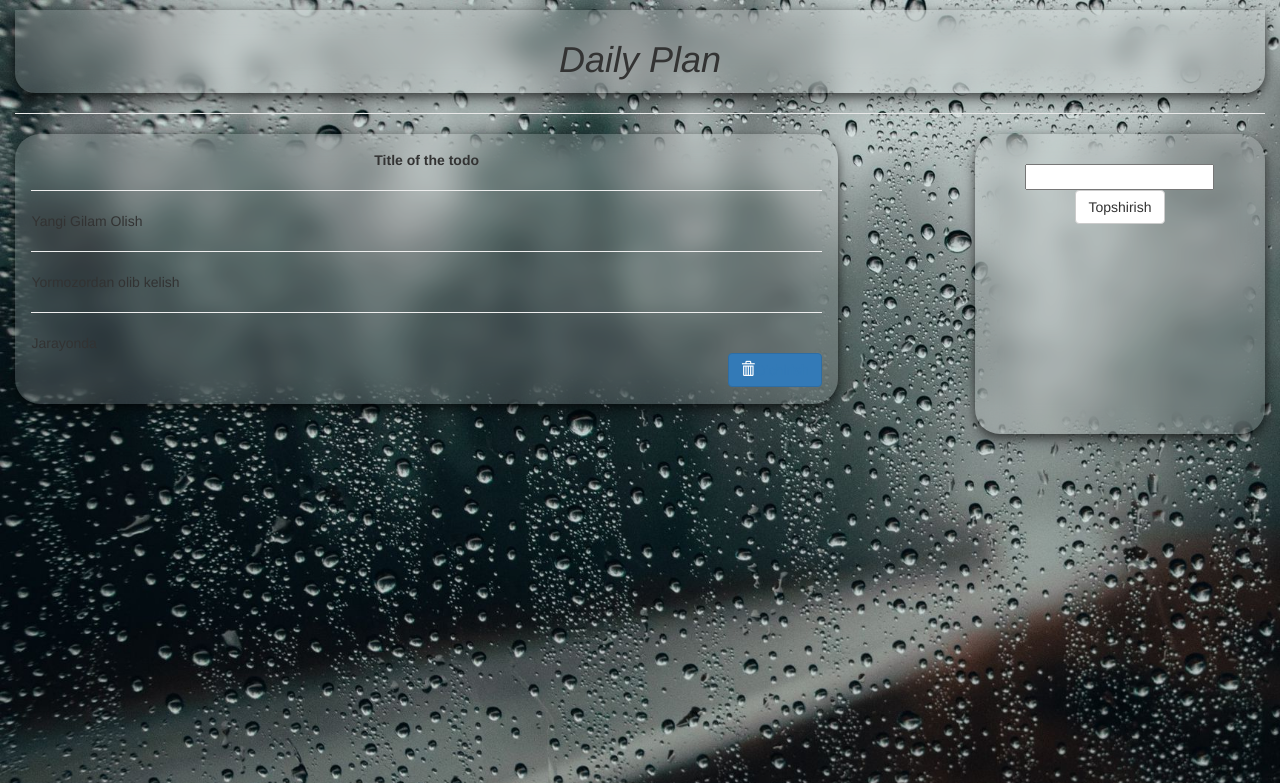
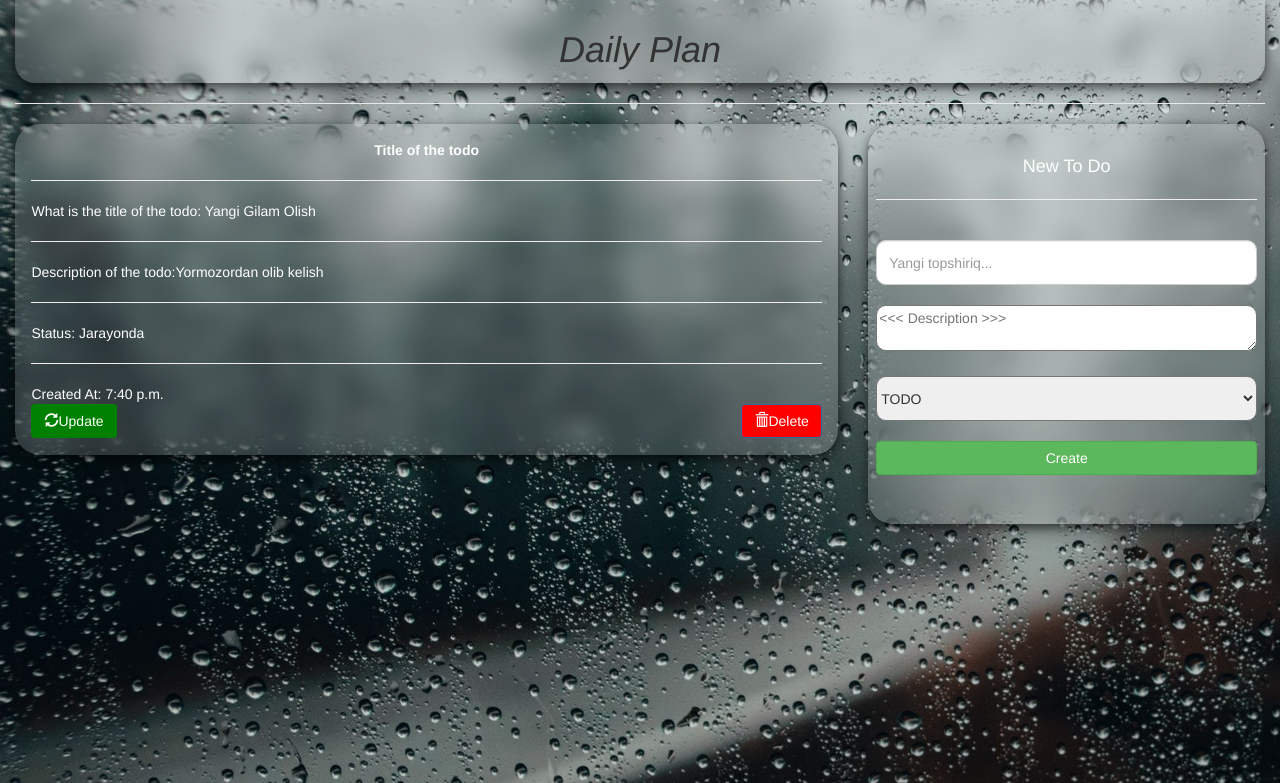
Before and after one commit to tolipjonovqudratillo0423/10_dars, a Django app: page / in a window 1280 px wide. Shown: the top 783 px of the page. Run offline with Django 5.2, Linux system fonts and the light colour scheme; data comes from the database, SQL or seed files in the repository; both versions use the stored data as it was after the commit; some libraries are stand-ins or nearby versions.

Commit message:
tugadi lekin design berish kerak

```diff
--- a/NoteBook/urls.py
+++ b/NoteBook/urls.py
@@ -16,7 +16,12 @@ Including another URLconf
 """
 from django.contrib import admin
 from django.urls import path ,include
-
+from todo.views import main_page,delete_todo,add_todo , update_todo
 urlpatterns = [
     path('admin/', admin.site.urls),
-    path('',include('todo.urls')),]
+    path('',main_page),
+    path('delete/<int:id>/',delete_todo),
+    path('add_todo/',add_todo),
+    path('update/<int:id>/', update_todo, name="update"),
+
+]
--- a/static/css/style.css
+++ b/static/css/style.css
@@ -1,11 +1,39 @@
-.navbar a {
+.card{
   color: black;
   padding: 10px;
   text-decoration: none;
   transition: 0.3s ease; /* вот эта магия */
 }
 
-.navbar a:hover {
-  color: red;
-  transform: scale(1.07); /* лёгкий зум для живости */
+.card:hover {
+  color: rgb(255, 247, 0);
+  transform: scale(0.99); /* лёгкий зум для живости */
 }
+.row {
+  align-items: flex-start;
+}
+
+/* Forma tepada qotib qoladi */
+.submit_form {
+  background: rgba(255, 255, 255, 0.15);
+  position: fixed;
+  left: 70%;
+  backdrop-filter: blur(12px);
+  -webkit-backdrop-filter: blur(12px);
+  box-shadow: 0 4px 8px rgba(0,0,0,0.45),
+              0 6px 20px rgba(0,0,0,0.35);
+  border-radius: 25px;
+  padding: 2%;
+  text-align: center;
+  padding-top: 30px;
+  height: 300px;
+
+  /* MANASI — forma yuqorida qotadi */
+  position: sticky;
+  top: 20px;
+  z-index: 10;
+}
+.submit_form:hover {
+  color: rgb(255, 247, 0);
+  transform: scale(0.99); /* лёгкий зум для живости */
+}
--- a/todo/templates/core/index.html
+++ b/todo/templates/core/index.html
@@ -26,6 +26,7 @@
 
 
   .card {
+  color: #fff;
   background: rgba(255, 255, 255, 0.15);
   backdrop-filter: blur(12px);
   -webkit-backdrop-filter: blur(12px);
@@ -52,13 +53,16 @@
               0 6px 20px rgba(0,0,0,0.35);
   margin-bottom: 5%;
   border-radius: 25px;
-  position:;
   padding: 2%;
   overflow: auto;
-  height: 300px;
+  height: 400px;
   text-align: center;
   padding-top: 30px;
   text-overflow: ellipsis }
+.status{
+width: 100%;;
+}
+
   </style>
 
 </head>
@@ -80,7 +84,8 @@
   border-bottom-left-radius: 20px;
   -webkit-backdrop-filter: blur(12px);
   box-shadow: 0 4px 8px rgba(0,0,0,0.45),
-              0 6px 20px rgba(0,0,0,0.35);">
+              0 6px 20px rgba(0,0,0,0.35);
+  margin-top: 0PX;">
     <h1><i>Daily Plan</i></h1>
   </div>
   <hr>
@@ -88,35 +93,54 @@
 
 
   <div class="row">
-    {% for task in todos    %}
-        <div class="col-md-8">
-      <div class="card">
+    <div class="col-md-8">
+{% for task in todos %}
+    <div class="card">
         <center><b>Title of the todo</b></center>
         <hr/>
-        {{task.title}}
+        What is the title of the todo: {{task.title}}
         <hr/>
-        {{task.desc}}
+        Description of the todo:{{task.desc}}
 
         <hr/>
-        {{task.status}}
+        Status: {{task.status}}
+
         <br />
-        <button class="btn btn-primary" style="float: right;"><span class="glyphicon glyphicon-trash"></span><a href="#">O'chirish</a></button>
+        <hr/>
+        Created At: {{task.created_at}}
+        <br />
+        <button class="btn btn-primary" style="float: right; background-color: red ; backdrop-filter: blur(10px);"><span class="glyphicon glyphicon-trash"></span><a style="color: white;" href="/delete/{{task.id}}">Delete</a></button>
+        <button class="btn btn-prima0ry" style="float: left; background-color: green ; backdrop-filter: blur(10px);"><span class="glyphicon glyphicon-refresh"></span><a style="color: white;" href="/update/{{ task.id }}">Update</a></button>
+         </div>
+  {% empty %}
+  <p style="color: #fff; font-size: 50PX;">You haven't  ANY TODOS</p>
+{% endfor %}
+</div>
+
+    <div class="col-md-4">
+    <div class="submit_form">
+      <form action="/add_todo/" class="form_create" method="post">
+        {% csrf_token %}
+        <center><p style="font-size: large; color: #fff;">New To Do</p>
+        <center><hr><br>
+        <input type="text" class="form-control" style="width: 100%; border-radius: 10px;height: 45px;" name="title" placeholder="Yangi topshiriq...">
+        <center><br>
+        <textarea style="width: 100%; border-radius: 10px;" name="desc" placeholder="<<< Description >>>" ></textarea>
+        <center><br>
+        <select style="width: 100%; border-radius: 10px; margin-bottom: 20px;height: 45PX;" name="status" class="status">
+          <option value="todo">TODO</option>
+          <option value="doing">DOING</option>
+          <option value="done">DONE</option>
+        </select>
+        <br>
+        <button type="submit" class="btn btn-success btn-block">
+          Create
+        </button>
+      </form>
       </div>
-    </div>
-    {% endfor %}
 
+  </div>
 
-    <div class="col-md-1"> </div>
-    <div class="col-md-3" >
-      <div  class="submit_form">
-      <form action="#" >
-        <input type="text" name="task">
-        <center>
-        <button type="submit" class="btn btn-default">Topshirish</button>
-      </center>
-      </form>
-    </div>
-  </div>
 </div>
 </body>
 
--- a/todo/urls.py
+++ b/todo/urls.py
@@ -3,4 +3,5 @@ from . import views
 
 urlpatterns = [
     path('', views.main_page, name='main_page'),
+
 ]
--- a/todo/views.py
+++ b/todo/views.py
@@ -1,4 +1,4 @@
-from django.shortcuts import render
+from django.shortcuts import render , redirect
 from .models import Todo
 
 def main_page(request):
@@ -7,3 +7,28 @@ def main_page(request):
         "todos":todos
     }
     return render(request,'index.html',data)
+
+def delete_todo(request, id):
+    Todo.objects.filter(id=id).delete()
+    return redirect('/')
+def add_todo(request,):
+    if request.POST :
+        title = request.POST.get('title')
+        desc = request.POST.get('desc')
+        status = request.POST.get('status')
+        Todo.objects.create(
+            title=title,
+            desc=desc,
+            status=status
+        )
+        return redirect('/')
+def update_todo(request, id):
+    todo = Todo.objects.get(id=id)
+    if request.method == "POST":
+        todo.title = request.POST.get("title")
+        todo.desc = request.POST.get("desc")
+        todo.status = request.POST.get("status")
+        todo.save()
+        return redirect("/")
+
+    return render(request, "update.html", {"todo": todo})
```
Also changed, not shown: todo/templates/core/update.html (added, +98 -0 lines), db.sqlite3, static/image/update.jpg (added).
